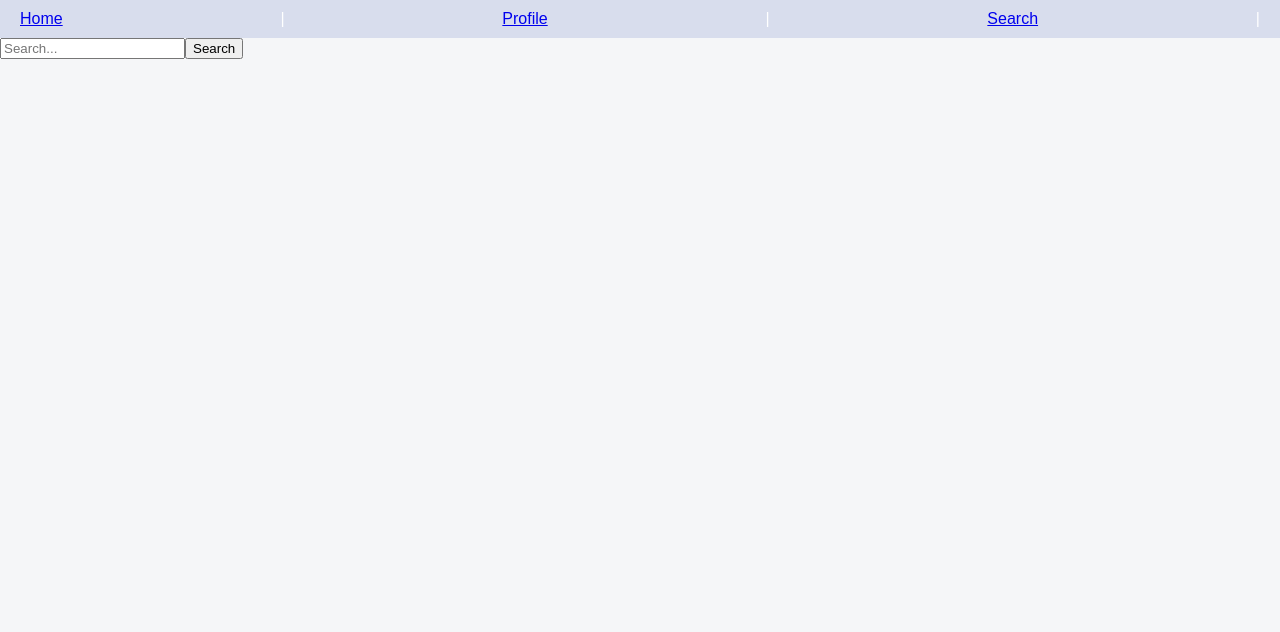
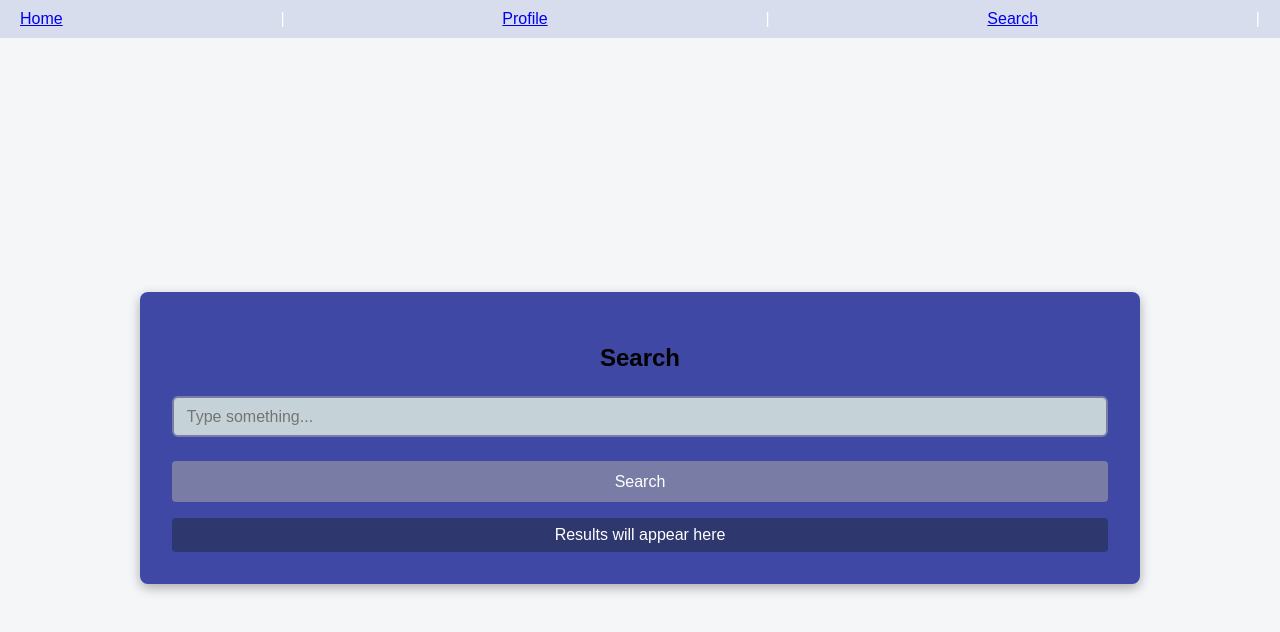
Before and after one commit to 2026-s1-o1a/hf-information-portal, a React (Vite) app: page /search in a window 1280 px wide. Shown: the top 632 px of the page. Built offline with nearby package versions, Linux system fonts and the light colour scheme.

Commit message:
Modified Search UI

```diff
--- /dev/null
+++ b/src/pages/Search.css
@@ -0,0 +1,78 @@
+.search-container {
+    display: flex;
+    justify-content: center;
+    align-items: center;
+    height: 100vh;
+  }
+
+  .search-card {
+    background-color: #3f49a5;
+    padding: 2rem;
+    border-radius: 8px;
+    width: 100%;
+    max-width: 1000px;
+    box-shadow: 0 4px 12px rgba(0, 0, 0, 0.3);
+  }
+
+  .search-card h2 {
+    margin-bottom: 1.5rem;
+    text-align: center;
+  }
+
+  .search-input {
+    width: 100%;
+    padding: 0.6rem 0.8rem;
+    border-radius: 6px;
+    border: 2px solid #797da5; /* matches button base color */
+    background-color: #c5d3d8; /* same as existing input bg */
+    color: white;
+    font-size: 1rem;
+    outline: none;
+    box-sizing: border-box;
+  }
+
+  .search-input:focus {
+    border-color: #0056b3; /* like button hover color */
+    box-shadow: 0 0 5px rgba(0, 86, 179, 0.5);
+  }
+
+  .results-group input {
+    padding: 0.6rem 0.8rem;
+    border-radius: 4px;
+    border: 1px solid #444;
+    background-color: #c5d3d8;
+    color: white;
+    font-size: 1rem;
+  }
+
+  .results-group input:focus {
+    outline: none;
+    border-color: #007bff;
+  }
+
+  .search-btn {
+    width: 100%;
+    padding: 0.7rem;
+    margin-top: 0.5rem;
+    background-color: #797da5;
+    color: white;
+    border: none;
+    border-radius: 4px;
+    font-size: 1rem;
+    cursor: pointer;
+  }
+
+  .search-btn:hover {
+    background-color: #0056b3;
+  }
+
+  .search-group {
+    display: flex;
+    flex-direction: column;
+    margin-bottom: 1rem;
+  }
+
+  .search-group label {
+    margin-bottom: 0.4rem;
+    font-size: 0.9rem;
+  }
--- a/src/pages/Search.tsx
+++ b/src/pages/Search.tsx
@@ -1,10 +1,33 @@
+import "./Search.css"
+
 function Search() {
-  return (
-    <div>
-      <input type="text" placeholder="Search..." />
-      <button>Search</button>
-    </div>
-  )
-}
+    return (
+      <div className="search-container">
+        <div className="search-card">
+          <h2>Search</h2>
+          <div className="search-form">
+            <div className="search-group">
+              <input type="text" placeholder="Type something..." className="search-input"/>
+            </div>
+            <button className="search-btn">Search</button>
 
-export default Search
+            <div
+              className="results-group"
+              style={{
+                marginTop: "1rem",
+                padding: "0.5rem",
+                backgroundColor: "#2e386e",
+                borderRadius: "4px",
+                color: "white",
+                textAlign: "center",
+              }}
+            >
+              Results will appear here
+            </div>
+          </div>
+        </div>
+      </div>
+    );
+  }
+
+  export default Search;
```
